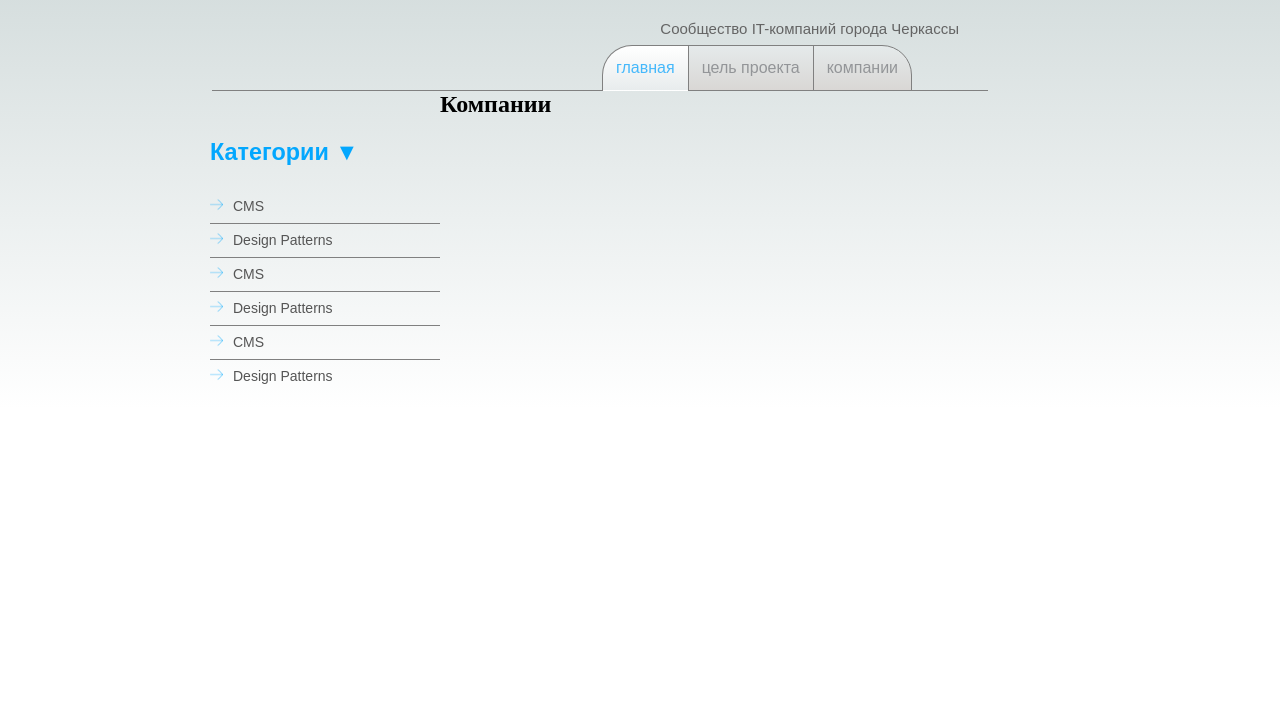
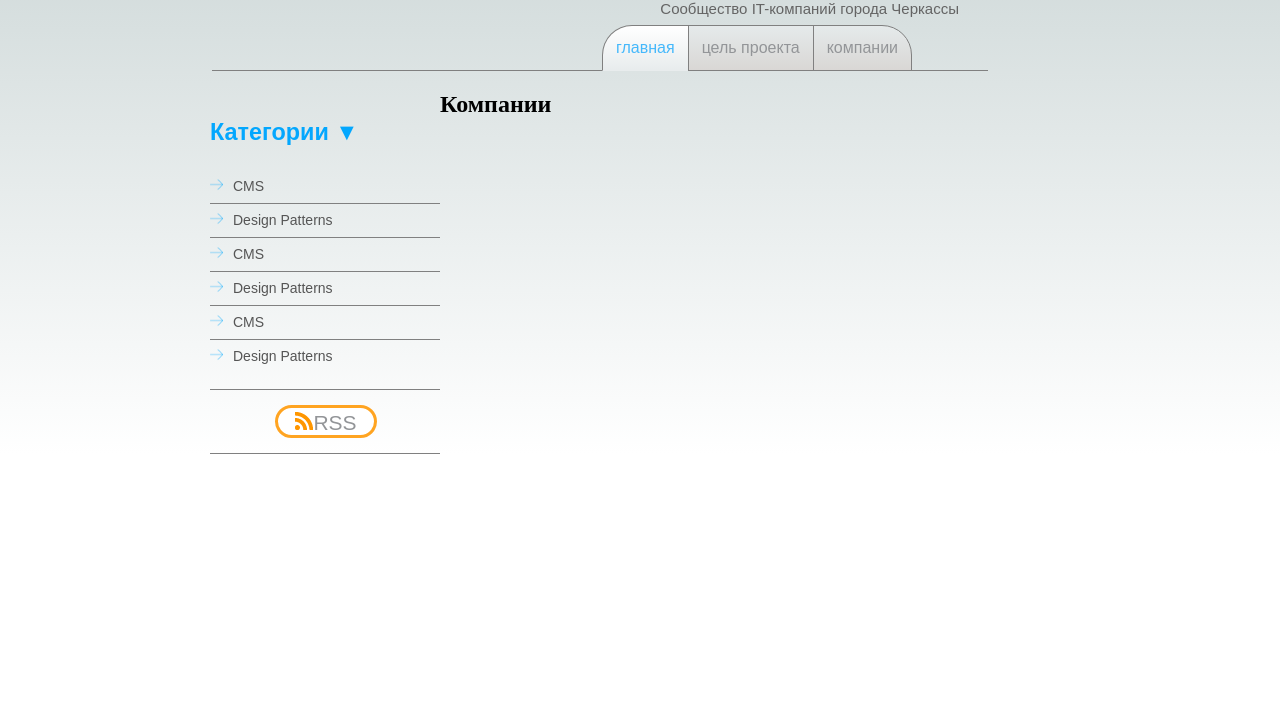
Before and after one commit to holmatro90/Geek-Hub-Home-Work-s, a plain HTML site: page index.html in a window 1280 px wide. Shown: the part 80-800 px from the top of the page. Drawn offline with Linux system fonts and the light colour scheme.

Commit message:
with button

```diff
--- a/css/style.css
+++ b/css/style.css
@@ -74,7 +74,7 @@ body {
 }
 .main {
 	border: 1px solid gray;
-    border-bottom-color: transparent;
+    border-bottom-color: #e8eced;
     border-radius: 30px 0 0 0;
     background-image: linear-gradient(#fff,#e8eced);
 
@@ -135,3 +135,25 @@ body {
 .side li:first-child {
 	border-top: none;
 }
+.button {
+	border-top: 1px solid grey;
+    border-bottom: 1px solid grey;
+    padding: 15px 0 15px 0;
+}
+.rss {
+    width: 102px;
+    height: 33px;
+    padding: 4px 0 5px 0;
+    border: 3px solid #ffa421;
+    border-radius: 30px;
+    background-color: white;
+    font-size: 21px;
+    font-weight: 500;
+    line-height: 19px;
+    color: #939598;
+    font-family: Arial;
+    margin-left: 65px;
+}
+.maine {
+	float: left
+}
--- a/index.html
+++ b/index.html
@@ -31,8 +31,11 @@
            <li><a href="#"><img class="arrow" src="img/next.png" alt="">CMS</a></li>
            <li><a href="#"><img class="arrow" src="img/next.png" alt="">Design Patterns</a></li>
        </ul>
+       <div class="button">
+           <button class="rss"><img src="img/rss.png" alt="">RSS</button>
+       </div>
    </aside>
-   <article>
+   <article class="maine">
        <h2>Компании</h2>
    </article>
    <footer></footer>
```
